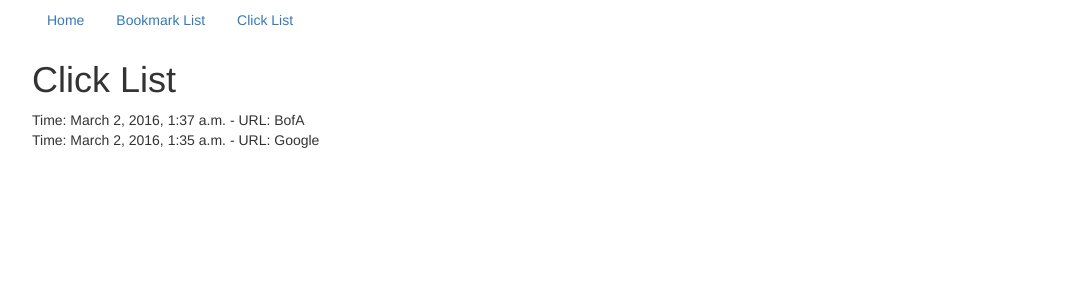
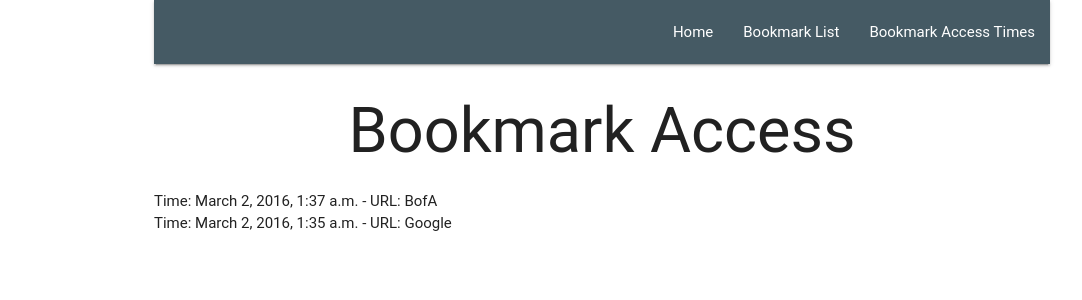
Before and after one commit to emjrymer/UrlShortner, a Django app: page /click_list/ in a window 1280 px wide. Shown: the top 300 px of the page, without its empty margins (38-1120 px from the left). Run offline with Django 3.2, Linux system fonts and the light colour scheme; data comes from the database, SQL or seed files in the repository; both versions use the stored data as it was after the commit; some libraries are stand-ins or nearby versions; some web fonts are replaced.

Commit message:
getting pretty

```diff
--- a/templates/app/bookmark_list.html
+++ b/templates/app/bookmark_list.html
@@ -1,8 +1,8 @@
 {% extends 'base.html' %}
 
 {% block content %}
-    <h1>List of Bookmarks</h1>
+    <h1 class="center-align">List of Bookmarks</h1>
     {% for bookmark in object_list %}
-        <div><a href="{{ bookmark.saved_url }}">{{ bookmark.short_code }}  Accessed: {{ bookmark.time_created }}</a></div>
+        <div><a href="{{ bookmark.saved_url }}">{{ bookmark.short_code }}  --  Accessed: {{ bookmark.time_created }}</a></div>
     {% endfor %}
 {% endblock %}
--- a/templates/app/click_list.html
+++ b/templates/app/click_list.html
@@ -1,8 +1,10 @@
 {% extends 'base.html' %}
 
 {% block content %}
-      <h1>Click List</h1>
+      <h1 class="center-align">Bookmark Access</h1>
+    <ul>
     {% for click in object_list %}
-        <div>Time: {{ click.access_time }}  -  URL:  {{ click.bookmarked_url.title }}</div>
+        <div><li>Time: {{ click.access_time }}  -  URL:  {{ click.bookmarked_url.title }}</li></div>
     {% endfor %}
+    </ul>
 {% endblock %}
--- a/templates/base.html
+++ b/templates/base.html
@@ -2,20 +2,27 @@
 <html lang="en">
 <head>
     <meta charset="UTF-8">
-    <link href="https://maxcdn.bootstrapcdn.com/bootstrap/3.3.6/css/bootstrap.min.css" rel="stylesheet" integrity="sha384-1q8mTJOASx8j1Au+a5WDVnPi2lkFfwwEAa8hDDdjZlpLegxhjVME1fgjWPGmkzs7" crossorigin="anonymous">
+    <link rel="stylesheet" href="https://cdnjs.cloudflare.com/ajax/libs/materialize/0.97.5/css/materialize.min.css">
+    <link href="https://fonts.googleapis.com/icon?family=Material+Icons" rel="stylesheet">
     <title>Welcome</title>
 </head>
 <body>
 <div class="container">
-<ul class="nav nav-pills">
-  <li role="presentation"><a href="{% url 'first_view' %}">Home</a></li>
-  <li role="presentation"><a href='{% url 'bookmark_list_view' %}'>Bookmark List</a></li>
-  <li role="presentation"><a href='{% url 'click_list_view' %}'>Click List</a></li>
-</ul>
+    <nav>
+        <div class="nav-wrapper blue-grey darken-2" >
+          <ul id="nav-mobile" class="right hide-on-med-and-down">
+            <li><a href="{% url 'first_view' %}">Home</a></li>
+            <li><a href='{% url 'bookmark_list_view' %}'>Bookmark List</a></li>
+            <li><a href='{% url 'click_list_view' %}'>Bookmark Access Times</a></li>
+          </ul>
+        </div>
+    </nav>
 
-{% block content %}
-{% endblock %}
+
+    {% block content %}
+    {% endblock %}
 </div>
-<script src="https://maxcdn.bootstrapcdn.com/bootstrap/3.3.6/js/bootstrap.min.js" integrity="sha384-0mSbJDEHialfmuBBQP6A4Qrprq5OVfW37PRR3j5ELqxss1yVqOtnepnHVP9aJ7xS" crossorigin="anonymous"></script>
+<script src="https://code.jquery.com/jquery-2.2.1.min.js" type="text/javascript" rel="script"></script>
+<script src="https://cdnjs.cloudflare.com/ajax/libs/materialize/0.97.5/js/materialize.min.js"></script>
 </body>
 </html>
```
Also changed, not shown: templates/index.html (+5 -3 lines), db.sqlite3.
